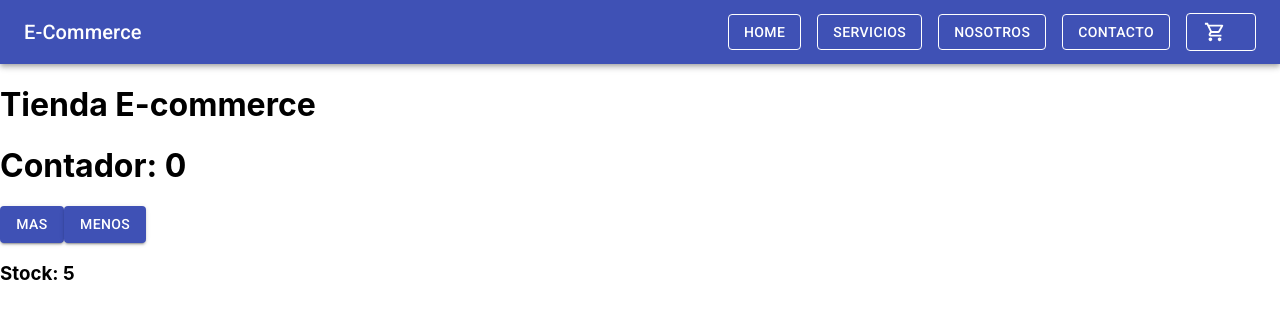
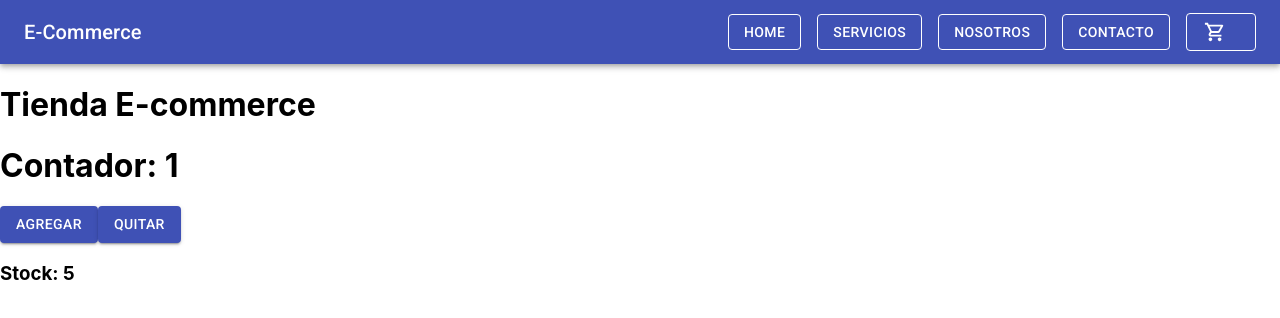
Before and after one commit to joaquincz/ReactJS, a React (Create React App) app: page / in a window 1280 px wide. Shown: the top 318 px of the page. Built offline with nearby package versions, Linux system fonts and the light colour scheme.

Commit message:
correccion

```diff
--- a/src/components/ItemCount.jsx
+++ b/src/components/ItemCount.jsx
@@ -1,21 +1,32 @@
 import React, {useState} from "react";
 import Button from '@material-ui/core/Button';
 
-function ItemCount() {
-    const [initial, setInitial] = useState(0);
-    const [stock, setStock] = useState(5)
+function ItemCount({stock, initial}) {
+    const [count, setCount] = useState(initial)
+
+
+    function sumar(){
+        if(count < stock){
+            setCount (count + 1)
+        }
+    }
+
+    function restar(){
+        if(count > 1){
+            setCount (count - 1)
+        }
+    }
 
     return(
         <>
-        <h1>Contador: {initial}</h1>
-        <Button color="primary" variant="contained"
-        onClick={() => setInitial(initial + 1) & setStock(stock -1)}>
-        Mas
+        <h1>Contador: {count}</h1>
+        <Button color="primary" variant="contained" onClick={sumar}>
+        Agregar
         </Button>
-        <Button color="primary" variant="contained"
-        onClick={() => setInitial(initial - 1) & setStock(stock +1)}>
-        Menos
+        <Button color="primary" variant="contained" onClick={restar}>
+        Quitar
         </Button>
+
         <h3>Stock: {stock}</h3>
         </>
     );
--- a/src/components/ItemListContainer.jsx
+++ b/src/components/ItemListContainer.jsx
@@ -4,7 +4,7 @@ function ItemListContainer(props){
     return (
         <>
         <h1>Tienda {props.greeting}</h1>
-        <ItemCount />
+        <ItemCount stock={5} initial={1} />
         </>
         )
 }
```
